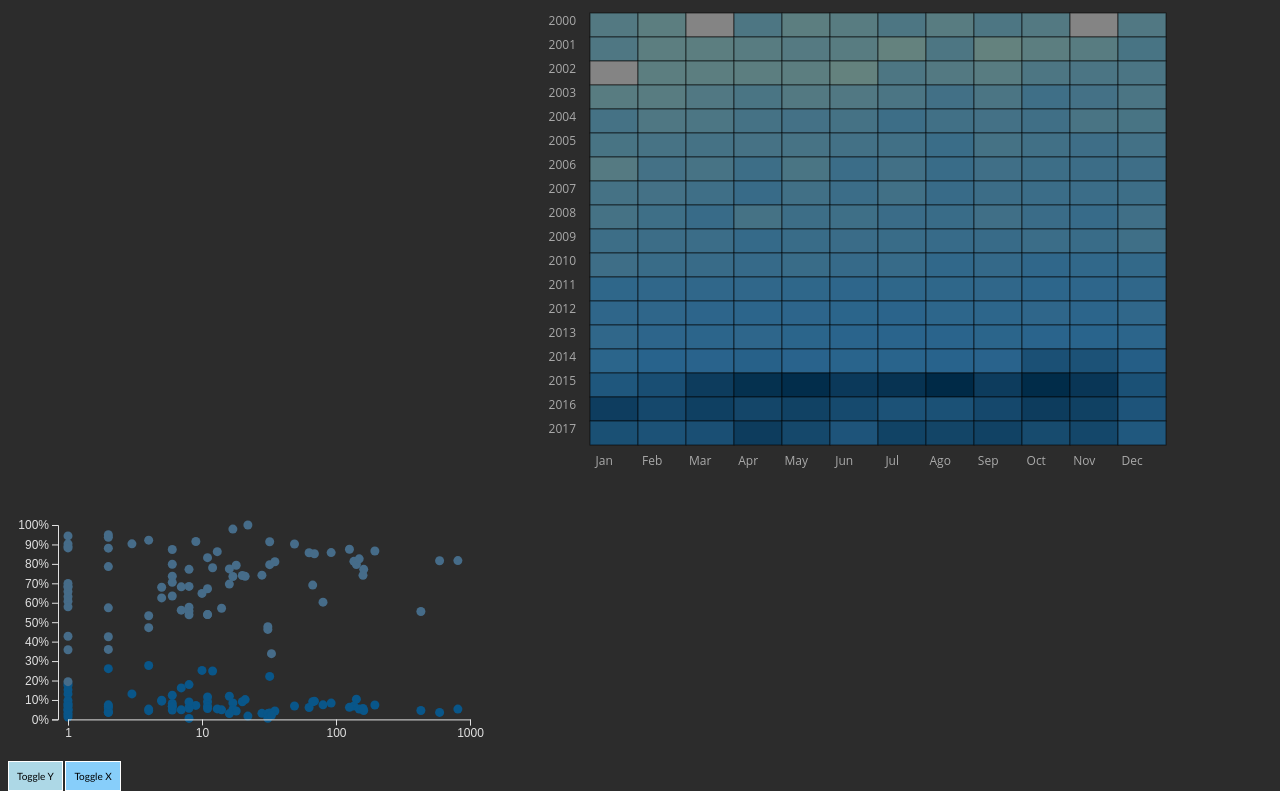
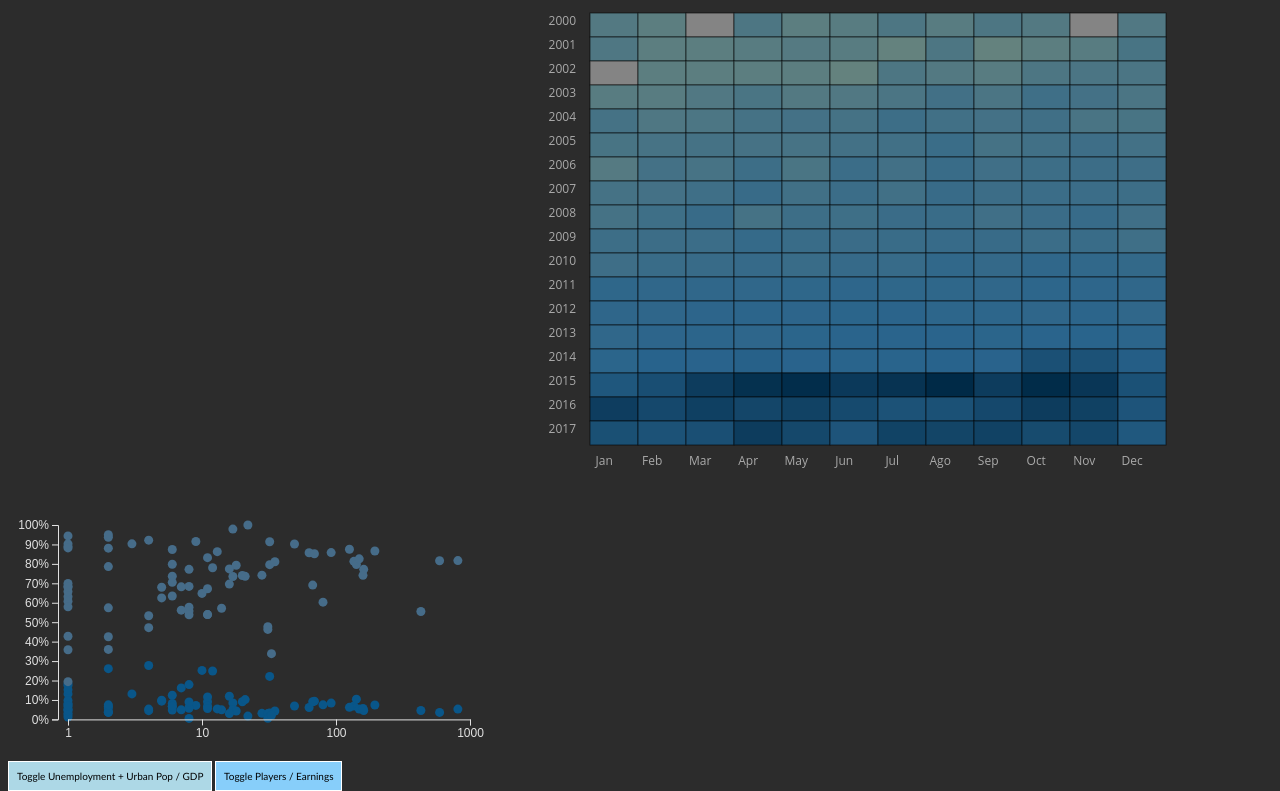
Before and after one commit to lucasrafael98/IV1819-esports, a plain HTML site: page d3/zz_main/index.html in a window 1280 px wide. Shown: the part 498-1289 px from the top of the page. Drawn offline with Linux system fonts and the light colour scheme.

Commit message:
More readability.

```diff
--- a/d3/zz_main/index.html
+++ b/d3/zz_main/index.html
@@ -214,8 +214,8 @@
         <div id="heatmap" style="float: right; padding-right: 25;"></div>
         <div id="scatter" style="float: left;">
             <br/>
-            <span class="btn" id="togg-y">Toggle Y</span>
-            <span class="btn" id="togg-x">Toggle X</span>
+            <span class="btn" id="togg-y">Toggle Unemployment + Urban Pop / GDP</span>
+            <span class="btn" id="togg-x">Toggle Players / Earnings</span>
         </div>
     </body>
 </html>
```
